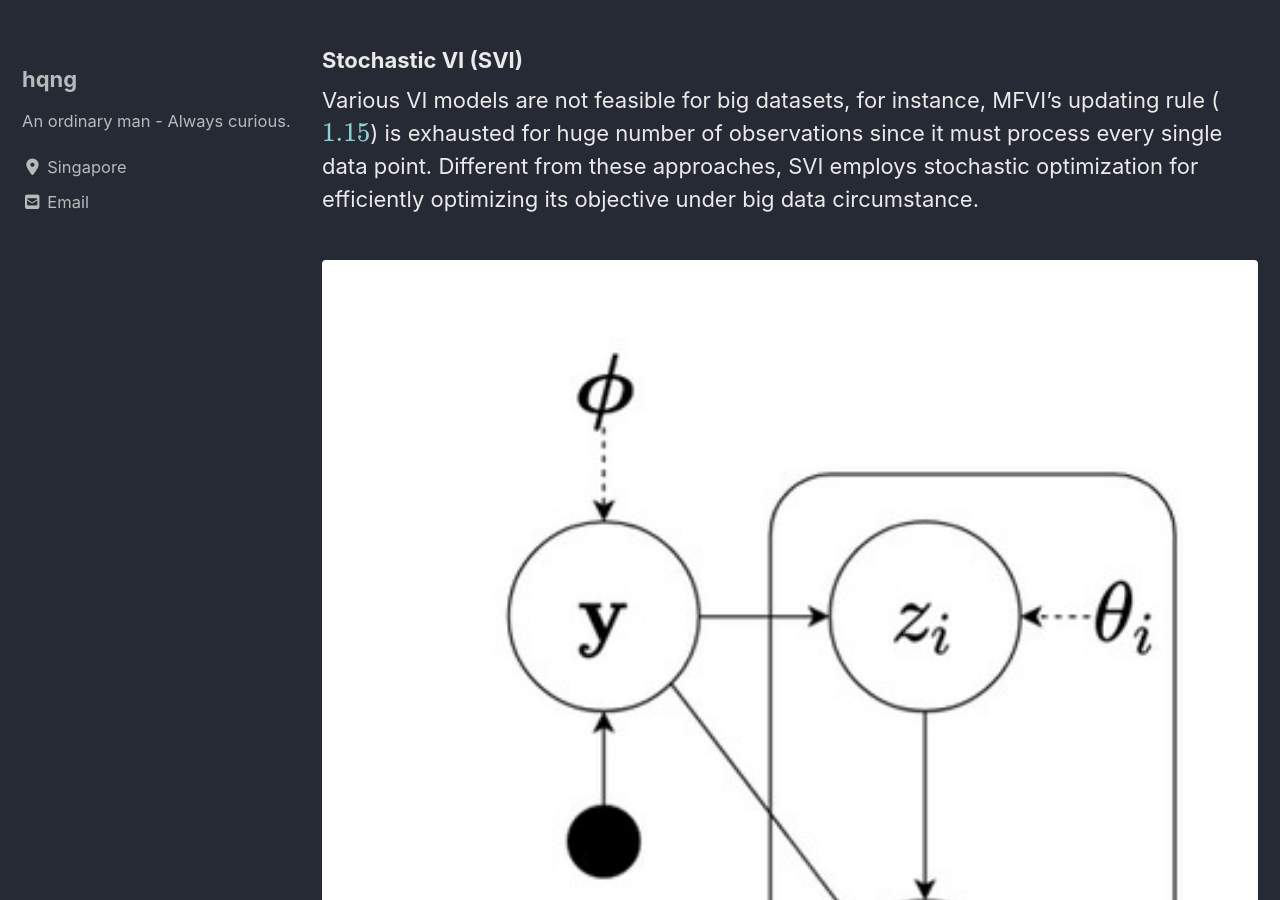
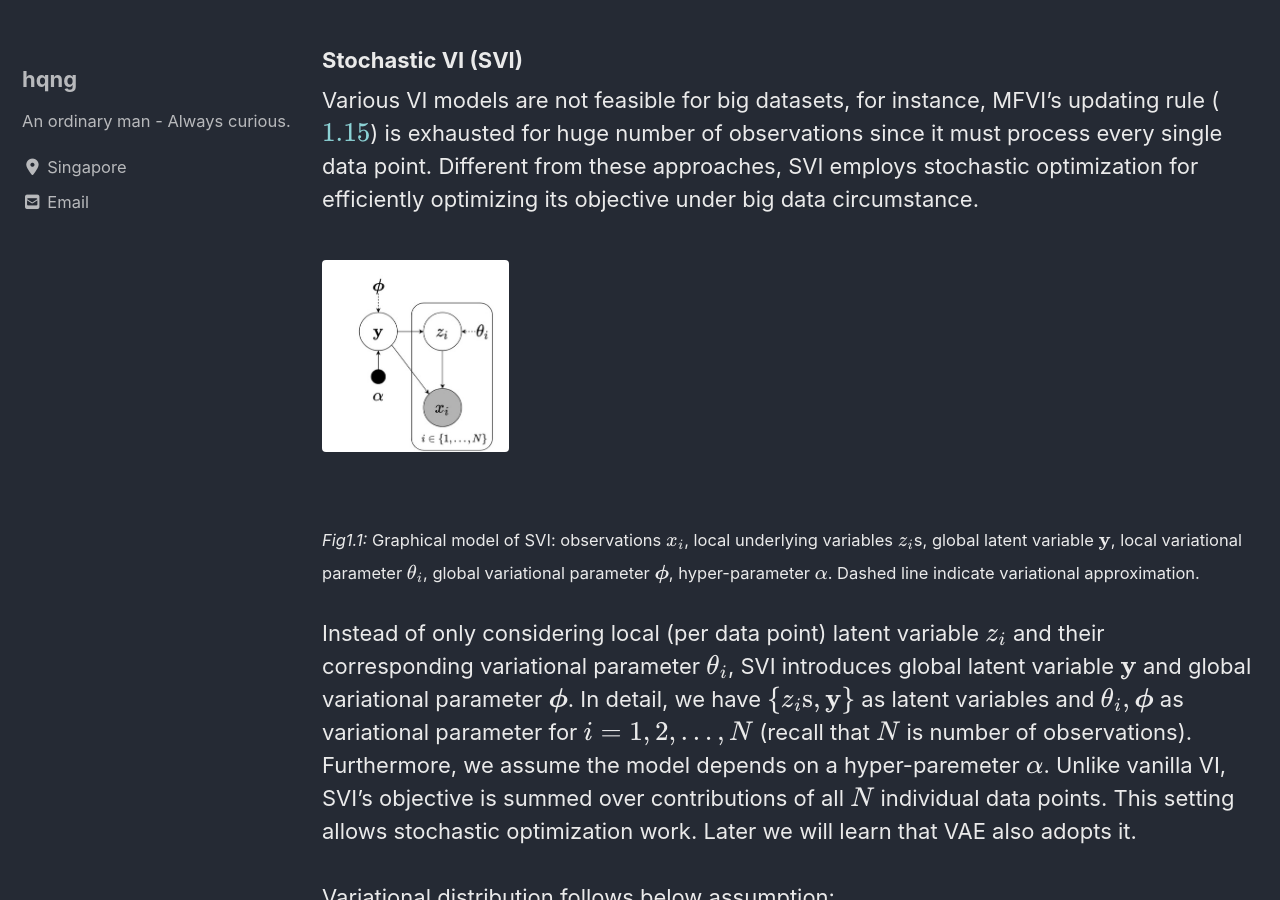
Before and after one commit to hqng/hqng.github.io, a Jekyll site: the page built from _posts/2019-08-12-OTandInference-p1.md, in a window 1280 px wide and 900 px high, scrolled down 6139 px. Built offline with Jekyll 4.4.1, drawn with Linux system fonts in a browser that asks for light colours; cached includes are drawn as plain includes; nearby versions of some CDN libraries; formulas are drawn with MathJax 3.

Commit message:
resize image

```diff
--- a/_posts/2019-08-12-OTandInference-p1.md
+++ b/_posts/2019-08-12-OTandInference-p1.md
@@ -224,9 +224,10 @@ Since $q(z_j)$ and $q(z_i)$ are independent for any $j \neq i, \: i, j \in \{1,
 Various VI models are not feasible for big datasets, for instance, MFVI's updating rule ($\ref{eq1.15}$) is exhausted for huge number of observations since it must process every single data point. Different from these approaches, SVI employs stochastic optimization for efficiently optimizing its objective under big data circumstance.
 <br>
 <figure>
-  <img src="{{ '/assets/otvi/SVI.jpg' | relative_url }}" alt="SVI"  width="20%" height="20%">
+  <img src="{{ '/assets/otvi/SVI.jpg' | relative_url }}" alt="SVI" style="width:20%">
 </figure>
 <a name="Fig1.1"></a> <sub>*Fig1.1:* Graphical model of SVI: observations $x_i$, local underlying variables $z_i$s, global latent variable $\mathbf{y}$, local variational parameter $\theta_i$, global variational parameter $\boldsymbol{\phi}$, hyper-parameter $\alpha$. Dashed line indicate variational approximation.</sub>
+<br>
 <br>
 Instead of only considering local (per data point) latent variable $z_i$ and their corresponding variational parameter $\theta_i$, SVI introduces global latent variable $\mathbf{y}$ and global variational parameter $\boldsymbol{\phi}$. In detail, we have {% raw %} $ \\{ z_i \text{s}, \mathbf{y} \\} $ {% endraw %} as latent variables and {% raw %} $ \{ \theta_i, \boldsymbol{\phi} \} $ {% endraw %} as variational parameter for $i = 1, 2, \dots, N$ (recall that $N$ is number of observations). Furthermore, we assume the model depends on a hyper-paremeter $\alpha$. Unlike vanilla VI, SVI's objective is summed over contributions of all $N$ individual data points. This setting allows stochastic optimization work. Later we will learn that VAE also adopts it.
 <br>
```
